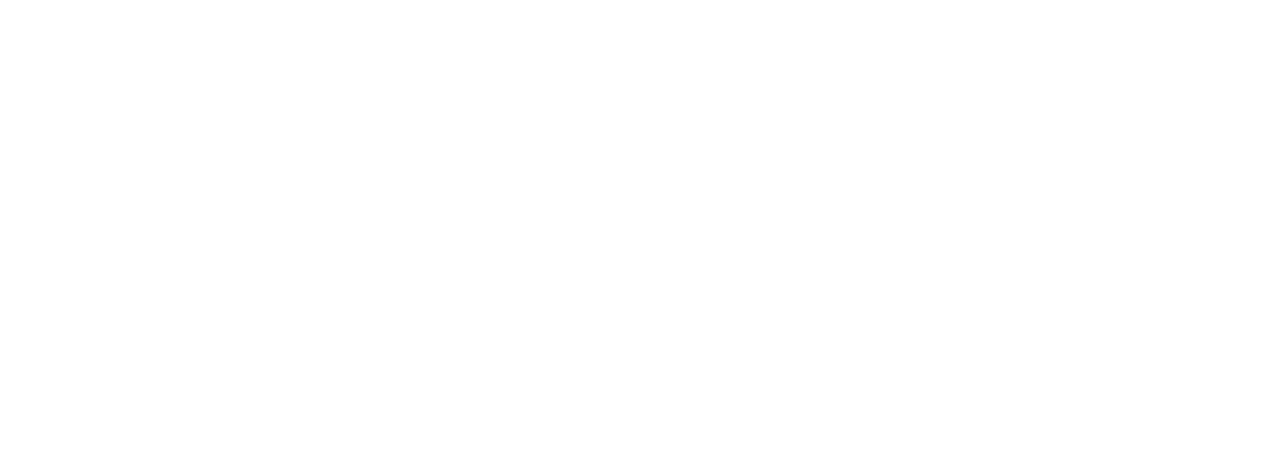
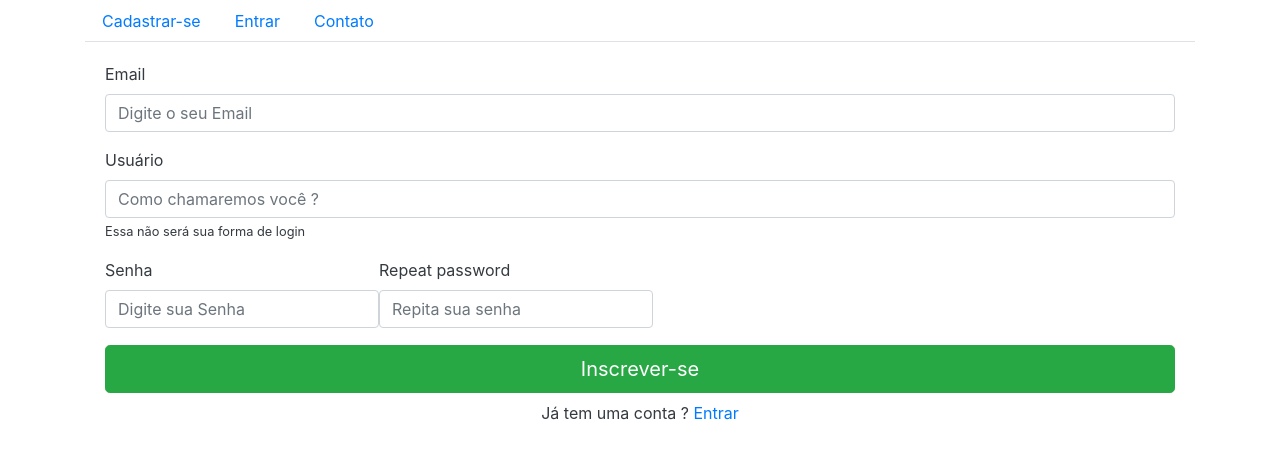
Before and after one commit to mstiago/ProjetoPw2, a PHP site: page / in a window 1280 px wide. Before the commit the part shown is empty. Shown: the top 459 px of the page. Run offline with PHP 8.4, Linux system fonts and the light colour scheme; some libraries are stand-ins or nearby versions.

Commit message:
começando pagina cadastro

```diff
--- a/index.php
+++ b/index.php
@@ -4,40 +4,83 @@
 <head>
     <!-- Meta tags Obrigatórias -->
     <meta charset="utf-8">
-    <meta name="viewport" content="width=device-width, initial-scale=1, shrink-to-fit=no" 0>
+    <meta name="viewport" content="width=device-width, initial-scale=1, shrink-to-fit=no">
 
-    <link rel="icon" href="imagens/favicon.png">
-    <link rel="stylesheet" href="css/reset.css">
-    <link rel="stylesheet" href="css/menu.css">
-    <link rel="stylesheet" href="css/rodape.css">
-
-    <style>
-        .container-fluid {
-            background-color: #72727d;
-        }
-
-        .container{
-            background-color: #FFFFFF;
-        }
-
-        .carousel img {
-            height: 25rem;
-        }
-    </style>
-
+    <!-- Bootstrap CSS -->
     <link rel="stylesheet" href="https://stackpath.bootstrapcdn.com/bootstrap/4.1.3/css/bootstrap.min.css" integrity="sha384-MCw98/SFnGE8fJT3GXwEOngsV7Zt27NXFoaoApmYm81iuXoPkFOJwJ8ERdknLPMO" crossorigin="anonymous">
 
-    <link rel="stylesheet" href="https://use.fontawesome.com/releases/v5.8.1/css/all.css" integrity="sha384-50oBUHEmvpQ+1lW4y57PTFmhCaXp0ML5d60M1M7uH2+nqUivzIebhndOJK28anvf" crossorigin="anonymous">
-
-    <title>Reis do souls || Site Oficial</title>
+    <title>Olá, mundo!</title>
 </head>
 
 <body>
 
+
     <div class="container-fluid">
 
+        <div class="container">
+
+            <nav>
+                <ul class="nav nav-tabs">
+                    <li class="nav-item">
+                        <a class="nav-link" href="#">Cadastrar-se</a>
+                    </li>
+                    <li class="nav-item">
+                        <a class="nav-link" href="#">Entrar</a>
+                    </li>
+                    <li class="nav-item">
+                        <a class="nav-link" href="#">Contato</a>
+                    </li>
+                </ul>
+            </nav>
+
+            <div class="card-body text-dark">
+                <form>
+
+                    <div class="form-group">
+                        <label for="email">Email</label>
+                        <input type="email" class="form-control" id="email" placeholder="Digite o seu Email">
+                    </div>
+
+                    <div class="form-group">
+                        <label for="Usuário">Usuário</label>
+                        <input type="email" class="form-control" id="email" placeholder="Como chamaremos você ?">
+                        <small>Essa não será sua forma de login</small>
+                    </div>
+
+                    <div class="col">
+                        <div class="row">
+
+                            <div class="form-group">
+                                <label for="password">Senha</label>
+                                <input type="password" class="form-control" id="password" placeholder="Digite sua Senha">
+                            </div>
+
+                            <div class="form-group">
+                                <label for="password-repeat">Repeat password</label>
+                                <input type="password" class="form-control" id="password-repeat" placeholder="Repita sua senha">
+                            </div>
+                        </div>
+
+                    </div>
+
+                    <div class="col">
+
+                        <div class="row">
+
+                        </div>
+
+                    </div>
+
+                    <button type="submit" class="btn btn-success btn-block btn-lg mb-2">Inscrever-se</button>
+                    <div class="text-center">
+                        Já tem uma conta ? <a href="#">Entrar</a>
+                    </div>
 
 
+                </form>
+            </div>
+
+        </div>
     </div>
 
 
```
